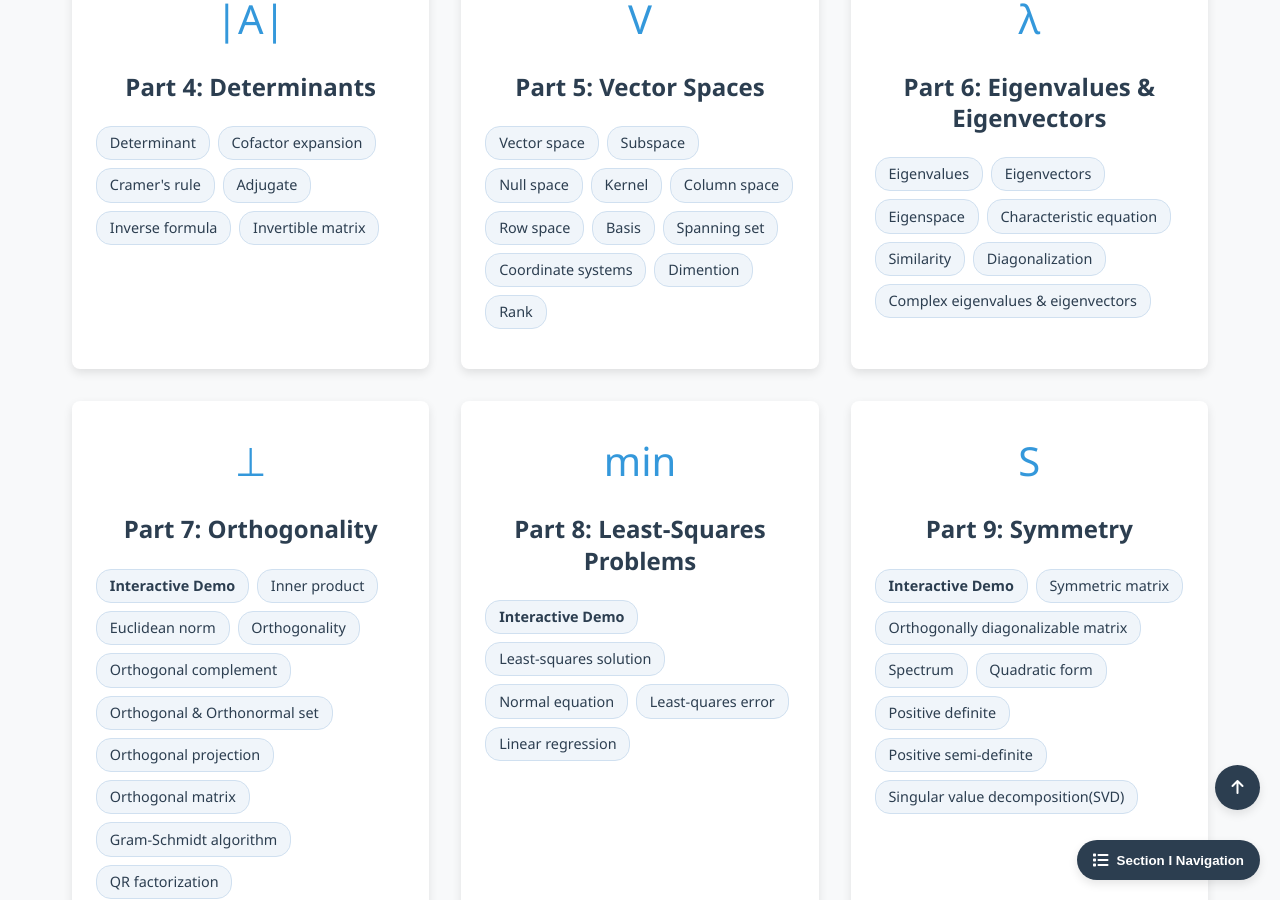
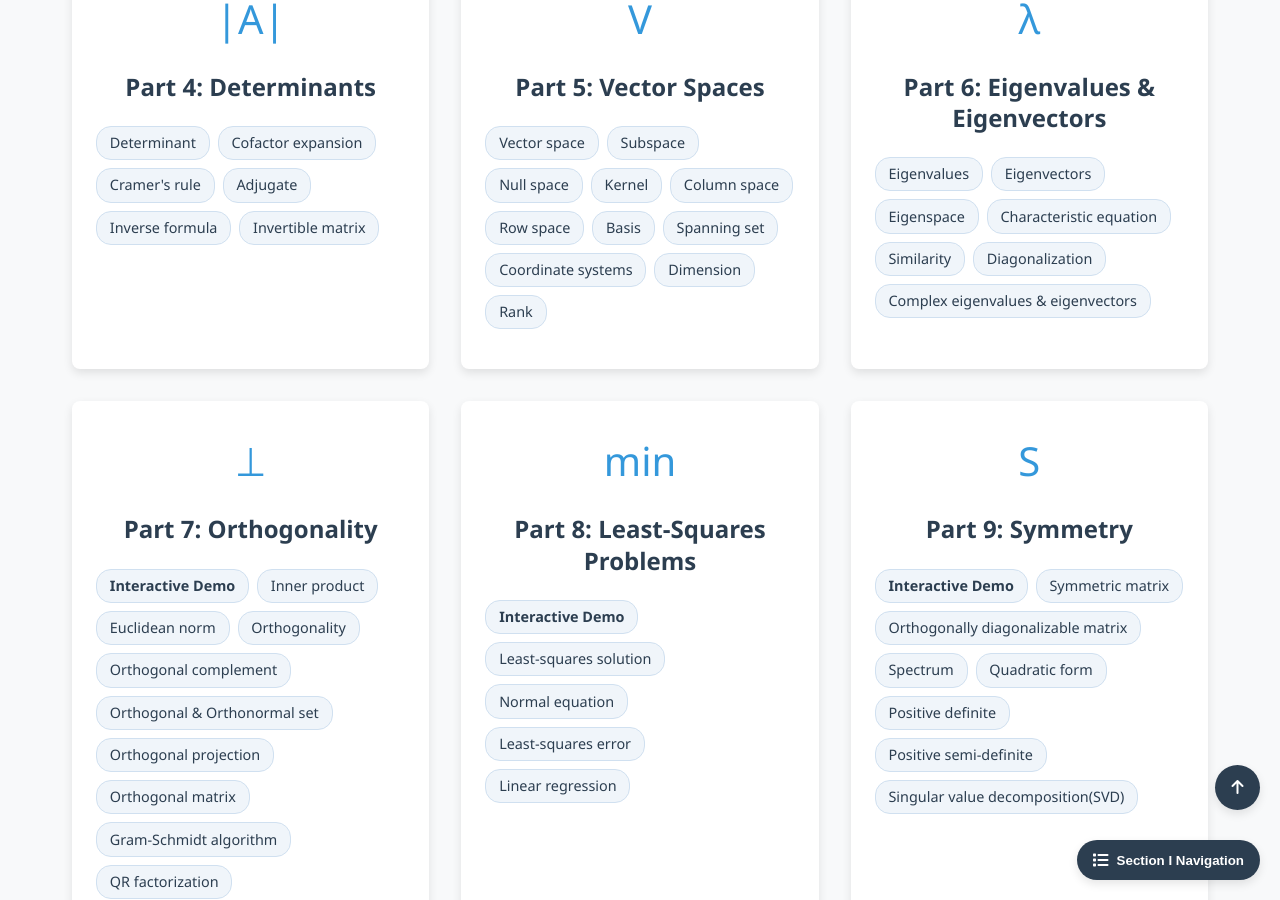
Before and after one commit to Yusukey01/yusukey01.github.io, a Jekyll site: the page built from Mathematics/Linear_algebra/linear_algebra.html, in a window 1280 px wide and 900 px high, scrolled down 1282 px. Built offline with Jekyll 4.4.1, drawn with Linux system fonts in a browser that asks for light colours.

Commit message:
Updated Section 1-index

```diff
--- a/Mathematics/Linear_algebra/linear_algebra.html
+++ b/Mathematics/Linear_algebra/linear_algebra.html
@@ -157,7 +157,7 @@ uses_python: false
                             <span>Basis</span>
                             <span>Spanning set</span>
                             <span>Coordinate systems</span>
-                            <span>Dimention</span>
+                            <span>Dimension</span>
                             <span>Rank</span>
                         </div>
                     </div>
@@ -200,7 +200,7 @@ uses_python: false
                             <span><strong>Interactive Demo</strong></span>
                             <span>Least-squares solution</span>
                             <span>Normal equation</span>
-                            <span>Least-quares error</span>
+                            <span>Least-squares error</span>
                             <span>Linear regression</span>
                         </div>
                     </div>
```
